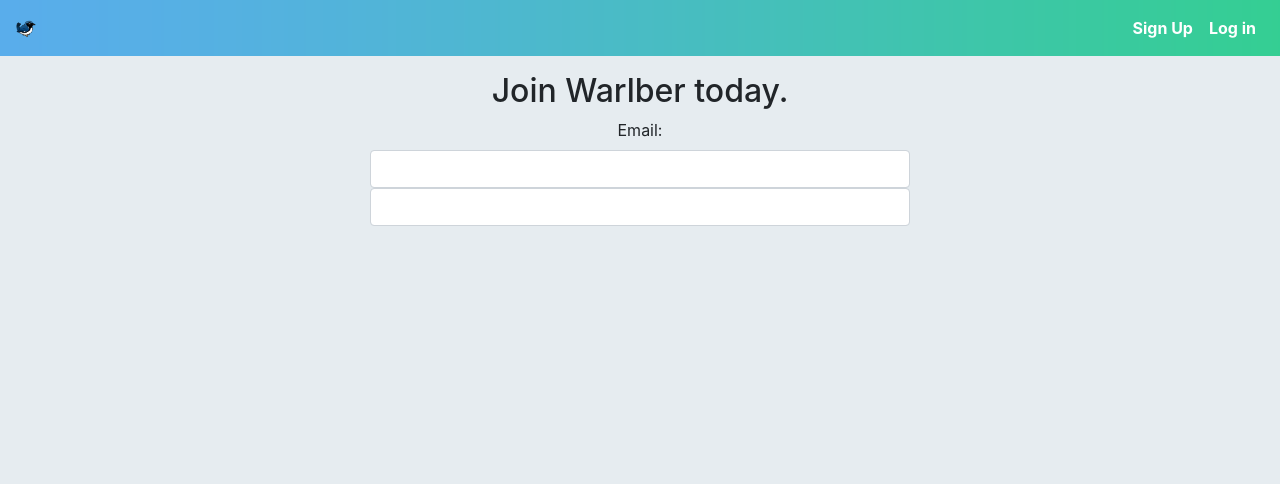
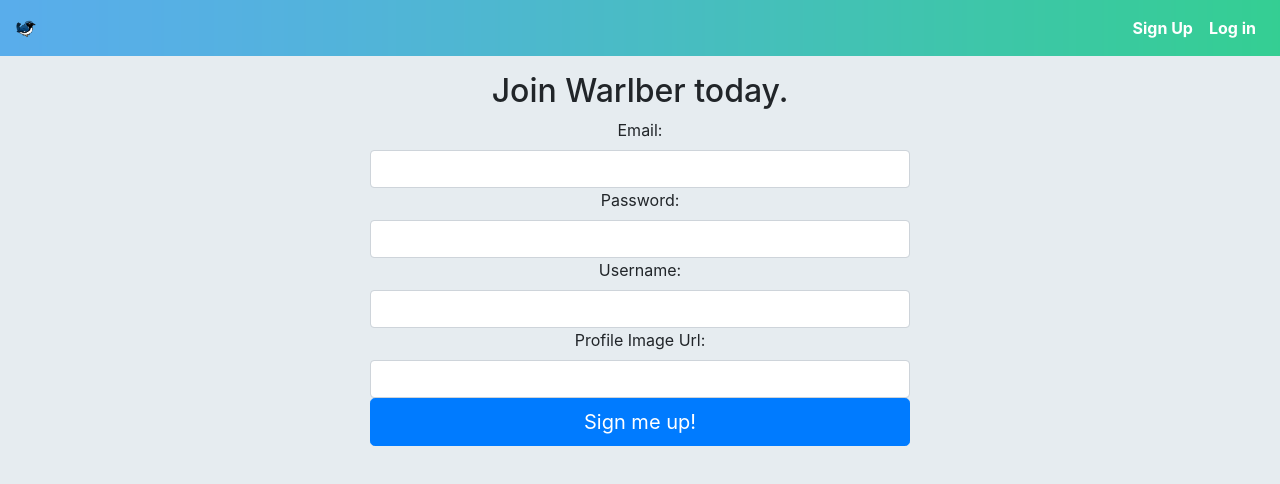
Before and after one commit to rajats98/warbler-client, a React (Create React App) app: page /signup in a window 1280 px wide. Shown: the top 484 px of the page. Built offline with nearby package versions, Linux system fonts and the light colour scheme.

Commit message:
auth and errorhandling

```diff
--- a/src/components/AuthForm.js
+++ b/src/components/AuthForm.js
@@ -10,15 +10,35 @@ export default class AuthForm extends Component{
 			profileImageUrl: ""
 		};
 	}
+	handleSubmit = e =>{
+		e.preventDefault();
+		const authType = this.props.signUp ? "signup" : "signin";
+		this.props.onAuth(authType, this.state).then(()=>{
+			console.log("Logged In SUCCessFully");
+		})
+		.catch(err => {
+			console.log(err);
+		})
+	}
+	handleChange = e =>{
+		this.setState({
+			[e.target.name]:e.target.value
+		});
+	}
 	render() {
 		const {email, username, password, profileImageUrl} = this.state;
-		const {heading, buttonText} = this.props;
+		const {heading, buttonText, signUp, errors, history, removeError} = this.props;
+
+		history.listen(()=>{
+			removeError();
+		});
 		return (
 			<div>
 				<div className="row justify-content-md-center text-center">
 					<div className="col-md-6">
 						<form onSubmit={this.handleSubmit}>
 							<h2>{heading}</h2>
+							{errors.message && (<div className="alert alert-danger">{errors.message}</div>)}
 							<label htmlFor="email" >Email: </label>
 							<input
 								className="form-control"
@@ -28,6 +48,8 @@ export default class AuthForm extends Component{
 								value={email}
 								type="text"
 							/>
+
+							<label htmlFor="password" >Password: </label>
 							<input
 								className="form-control"
 								id="password"
@@ -35,6 +57,35 @@ export default class AuthForm extends Component{
 								onChange={this.handleChange}
 								type="password"
 							/>
+							{signUp && (
+								<div>
+									<label htmlFor="username" >Username: </label>
+									<input
+										className="form-control"
+										id="username"
+										name="username"
+										onChange={this.handleChange}
+										value={username}
+										type="text"
+									/>
+
+									<label htmlFor="image-url" >Profile Image Url: </label>
+									<input
+										className="form-control"
+										id="image-url"
+										name="profileImageUrl"
+										onChange={this.handleChange}
+										type="text"
+										value={profileImageUrl}
+									/>
+								</div>
+							)}
+							<button
+								type="submit"
+								className ="btn btn-primary btn-block btn-lg"
+							>
+							{buttonText}
+							</button>
 						</form>
 					</div>
 				</div>
--- a/src/containers/Main.js
+++ b/src/containers/Main.js
@@ -1,22 +1,43 @@
 import React from "react";
-import {Switch, Route, withRouter, Redirect} from "react-router-dom";
-import {connect} from "react-redux";
-import Homepage from "../components/Homepage"
-import AuthForm from "../components/AuthForm"
+import { Switch, Route, withRouter, Redirect } from "react-router-dom";
+import { connect } from "react-redux";
+import Homepage from "../components/Homepage";
+import AuthForm from "../components/AuthForm";
+import { authUser } from "../store/actions/auth";
+import { removeError } from "../store/actions/errors";
+
 const Main = props =>{
+	const {errors, authUser, removeError} = props;
 	return (
 		<div className="container">
 			<Switch>
 				<Route exact path="/" render={props=><Homepage {...props} /> } />
-				<Route exact path="/signin" render={props=>{
+				<Route
+					exact
+					path="/signin"
+					render={props=>{
 						return(
-							<AuthForm buttonText="Log in" heading="Welcome Back." {...props} />
+							<AuthForm
+								removeError={removeError}
+								errors={errors}
+								onAuth={authUser}
+								buttonText="Log in"
+								heading="Welcome Back."
+								{...props}
+							/>
 						);
 					}}
 			  />
-			  <Route exact path="/signup" render={props=>{
+			  <Route
+			  	exact
+			  	path="/signup"
+			  	render={props=>{
 						return(
 							<AuthForm
+								removeError={removeError}
+								errors={errors}
+								onAuth={authUser}
+								signUp
 								buttonText="Sign me up!"
 								heading="Join Warlber today."
 								{...props}
@@ -31,8 +52,9 @@ const Main = props =>{
 
 function mapStateToProps(state){
 	return{
-		currentUser: state.currentUser
+		currentUser: state.currentUser,
+		errors: state.errors
 	};
 }
 
-export default withRouter(connect(mapStateToProps,null)(Main));
+export default withRouter(connect(mapStateToProps,{ authUser, removeError })(Main));
--- /dev/null
+++ b/src/services/api.js
@@ -0,0 +1,13 @@
+import axios from "axios";
+
+export function apiCall(method, path, data) {
+	return new Promise((resolve, reject)=> {
+		return axios[method](path, data)
+			.then(res=>{
+				return resolve(res.data);
+			})
+			.catch(err=>{
+				return reject(err.response.data.error);
+			});
+	})
+}
--- /dev/null
+++ b/src/store/actions/auth.js
@@ -0,0 +1,31 @@
+import { apiCall } from "../../services/api";
+import { SET_CURRENT_USER } from "../actionTypes";
+import { addError, removeError } from "./errors";
+
+export function setCurrentUser(user) {
+	return {
+		type: SET_CURRENT_USER,
+		user
+	};
+}
+
+export function authUser(type, userData){
+	return dispatch =>{
+		return new Promise((resolve, reject)=>{
+			return apiCall("post", `/api/auth/${type}`, userData)
+			.then(({token, ...user}) => {
+				localStorage.setItem("jwtToken", token);
+				dispatch(setCurrentUser(user));
+				dispatch(removeError());
+				resolve();
+			})
+			.catch(error =>{
+				dispatch(addError(error.message));
+				reject();
+			})
+
+
+		})
+
+	}
+}
--- /dev/null
+++ b/src/store/actions/errors.js
@@ -0,0 +1,10 @@
+import {ADD_ERROR, REMOVE_ERROR} from "../actionTypes";
+
+export const  addError = error =>({
+	type: ADD_ERROR,
+	error
+})
+
+export const removeError = () =>({
+	type: REMOVE_ERROR
+});
```
